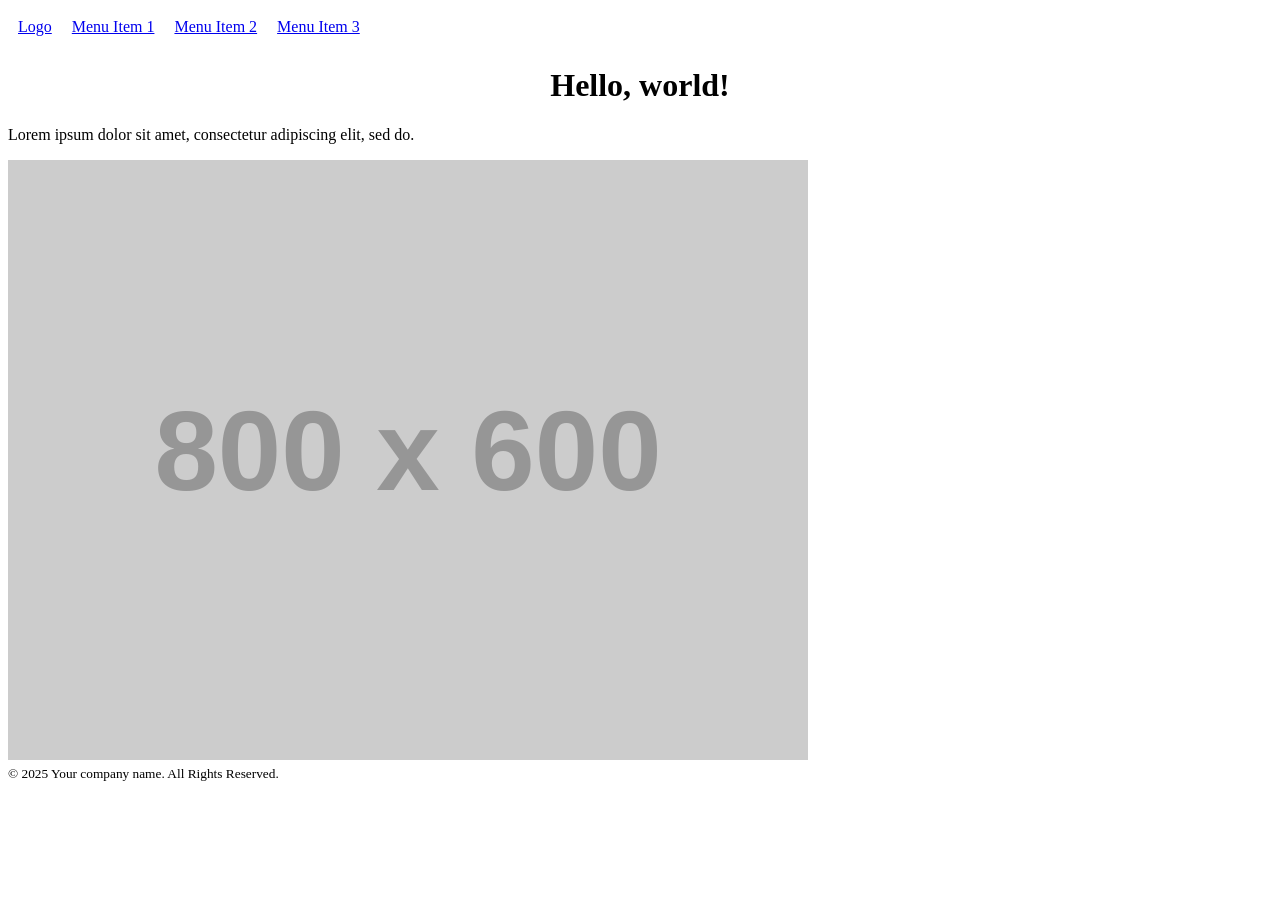
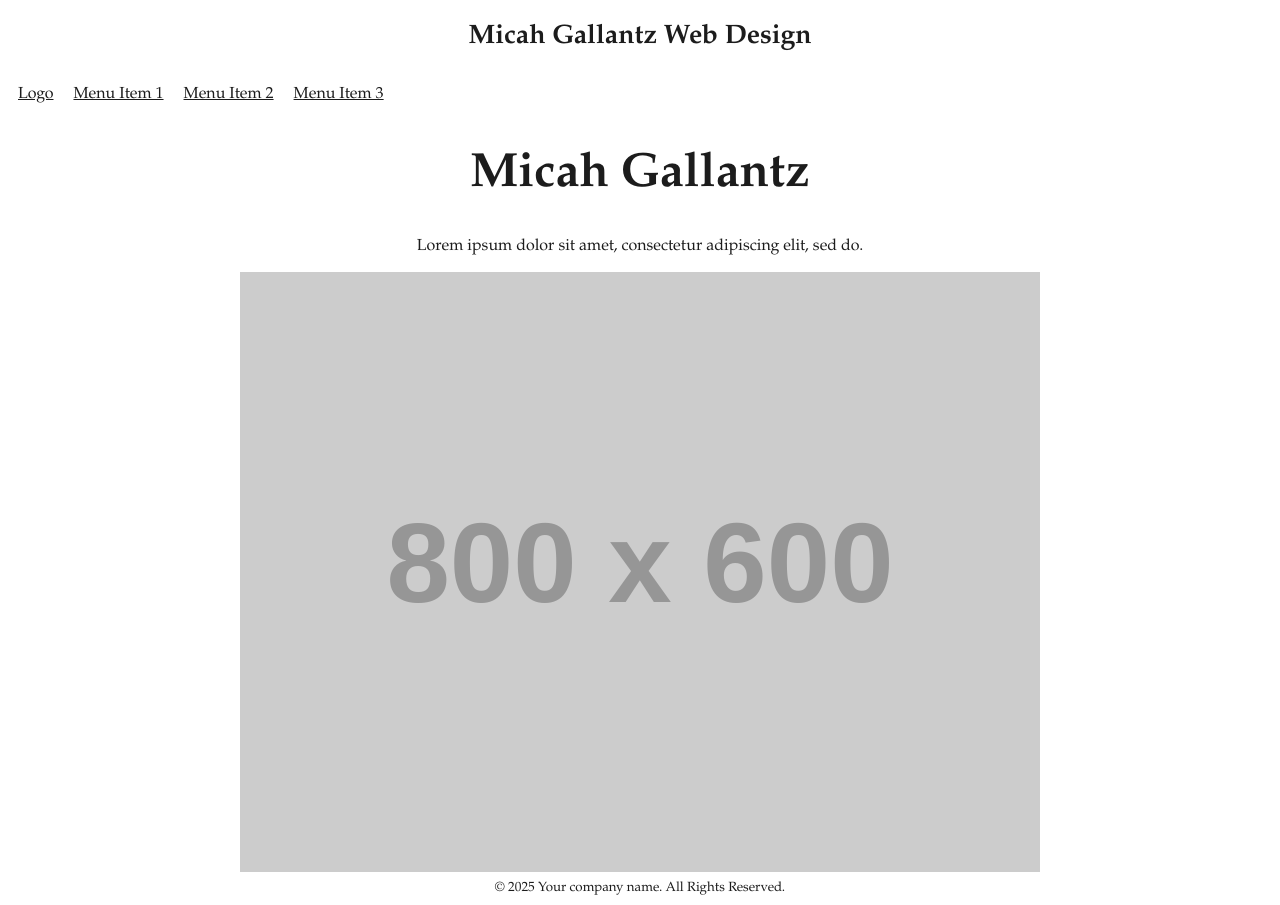
Before and after one commit to micahgallantz/micahgallantz, a plain HTML site: page index.html in a window 1280 px wide. Before the commit the page ends 800 px from the top, so only its background shows below. Drawn offline with Linux system fonts and the light colour scheme; placeholder pictures from the web are drawn by us.

Commit message:
text styling

```diff
--- a/assets/css/style.css
+++ b/assets/css/style.css
@@ -1,5 +1,14 @@
+html *
+{
+    text-align: center;
+    color: #1c1c1c;
+    font-family: Palatino !important;
+}
 h1 {
-    text-align: center;
+    font-size: 36pt;
+}
+h2 {
+    font-size: 20pt;
 }
   .nav {
     overflow: hidden; }
--- a/index.html
+++ b/index.html
@@ -17,6 +17,7 @@
   </script>
 </head>
 <body>
+  <h2>Micah Gallantz Web Design</h2>
   <nav class="nav" id="nav">
     <a href="#home">Logo</a>
     <a href="#menu-item-1">Menu Item 1</a>
@@ -28,7 +29,7 @@
       <div class="menu-toggle__bar3"></div>
     </a>
   </nav>
-  <h1>Hello, world!</h1>
+  <h1>Micah Gallantz</h1>
   <p>Lorem ipsum dolor sit amet, consectetur adipiscing elit, sed do. </p>
   <img src="https://via.placeholder.com/800x600/" alt="">
   <!--[if IE]><div style="width: 100%; position: fixed; z-index: 1000; bottom: 0; left: 0; background: lightgray;"><p>Outdated browser dectected. Please use a modern browser for a better browsing experience.</p><div onClick="parentNode.remove()">Close [X]</div></div><![endif]-->
```
